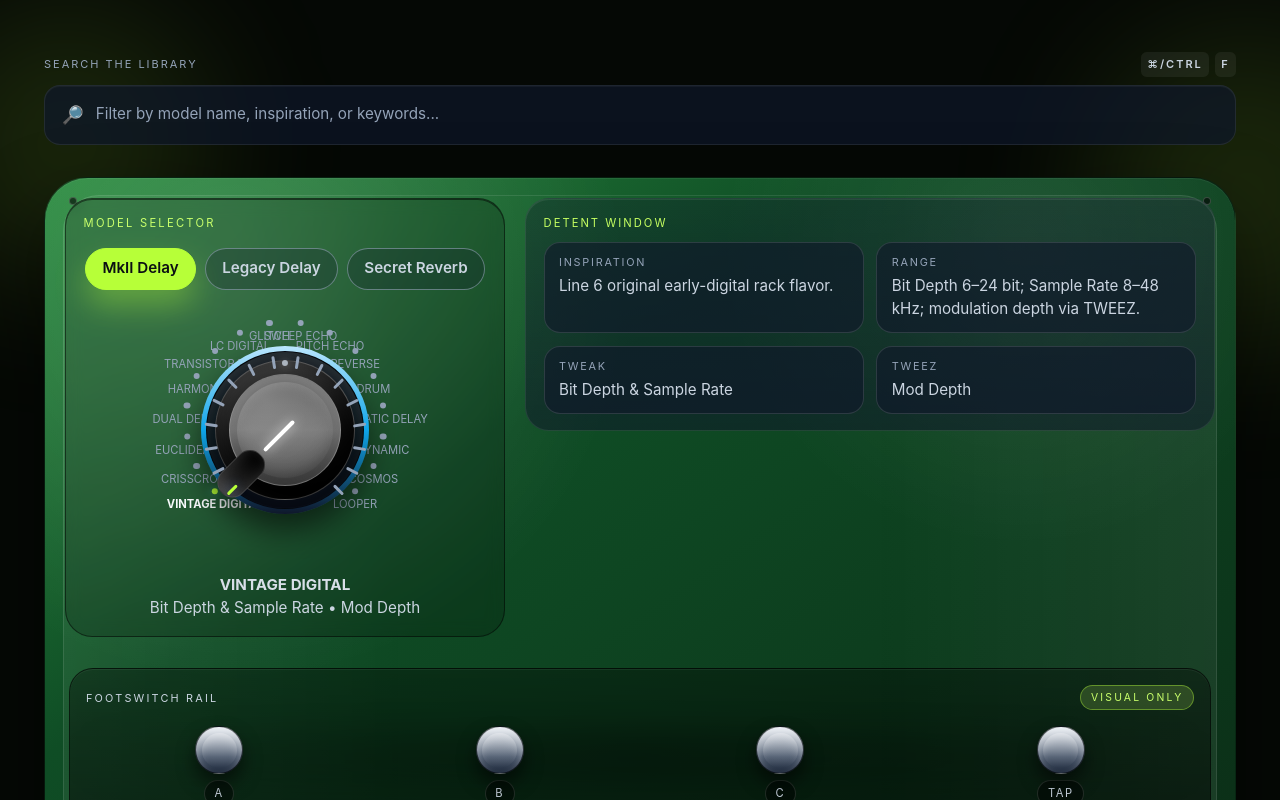
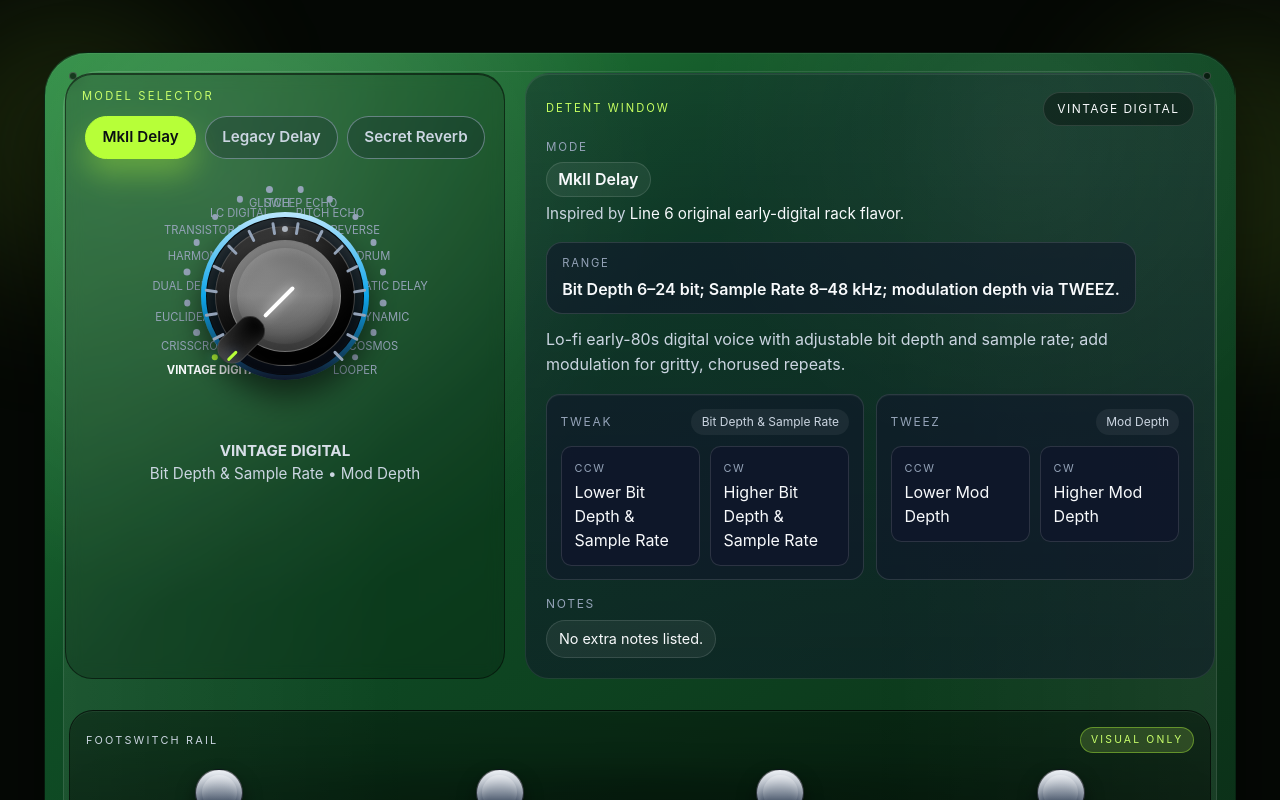
Before and after one commit to salmanj1/MacDLmkII, a React (Vite) app: page / in a window 1280 px wide. Shown: the top 800 px of the page. Built offline with nearby package versions, Linux system fonts and the light colour scheme.

Commit message:
the search is back in the library

```diff
--- a/src/App.module.less
+++ b/src/App.module.less
@@ -58,16 +58,7 @@
   gap: 2rem;
 }
 
-.utilityBar {
-  display: grid;
-  gap: 0.8rem;
-}
-
 .pedalWrap {
-  width: 100%;
-}
-
-.infoWrap {
   width: 100%;
 }
 
--- a/src/App.tsx
+++ b/src/App.tsx
@@ -1,16 +1,14 @@
 import { useEffect, useMemo, useState, useCallback } from 'react';
 import Pedal from './components/organisms/Pedal/Pedal';
 import LibraryPanel from './components/organisms/LibraryPanel/LibraryPanel';
-import EffectInfo from './components/organisms/EffectInfo/EffectInfo';
 import useEffectLibrary from './hooks/useEffectLibrary';
 import useKeyboardShortcuts from './hooks/useKeyboardShortcuts';
 import { buildQaStats } from './utils/effectQa';
 import styles from './App.module.less';
 import ErrorBoundary from './components/organisms/ErrorBoundary/ErrorBoundary';
-import SearchBox from './components/molecules/SearchBox/SearchBox';
 
 // Top-level page wiring: orchestrates data hooks, keyboard shortcuts, and composes the atomic
-// UI blocks (pedal, detail pane, library panel) so layout remains predictable.
+// UI blocks (pedal and library panel) so layout remains predictable.
 const App = () => {
   const [searchInput, setSearchInput] = useState<HTMLInputElement | null>(null);
   const [showQa, setShowQa] = useState(false);
@@ -66,14 +64,6 @@
         <main className={styles.main}>
           {loadingError && <p className={styles.error}>{loadingError}</p>}
 
-          <section className={styles.utilityBar}>
-            <SearchBox
-              value={searchTerm}
-              onChange={setSearchTerm}
-              onFocusedShortcut={setSearchInput}
-            />
-          </section>
-
           <section className={styles.pedalWrap}>
             <Pedal
               mode={mode}
@@ -82,10 +72,6 @@
               onModeChange={setMode}
               onDetentChange={handleDetentChange}
             />
-          </section>
-
-          <section className={styles.infoWrap}>
-            <EffectInfo effect={currentEffect} loading={isLoading} />
           </section>
 
           <section className={styles.librarySection}>
@@ -127,6 +113,9 @@
                   filteredEffects={filteredEffects}
                   mode={mode}
                   currentDetent={currentDetent}
+                  searchTerm={searchTerm}
+                  onSearchChange={setSearchTerm}
+                  onSearchInputRef={setSearchInput}
                   onSelectEffect={jumpToEffect}
                   qaStats={qaStats}
                   showQa={showQa}
--- a/src/components/molecules/DetentWindow/DetentWindow.module.less
+++ b/src/components/molecules/DetentWindow/DetentWindow.module.less
@@ -4,7 +4,7 @@
   border-radius: 1.5rem;
   border: 1px solid @borderSofter;
   background: linear-gradient(180deg, fade(@panel, 35%), fade(@panel, 55%));
-  padding: 1rem 1.1rem;
+  padding: 1.1rem 1.25rem 1.25rem;
   color: @textSecondary;
   box-shadow: inset 0 1px 0 fade(@textPrimary, 8%);
 }
@@ -18,6 +18,23 @@
   letter-spacing: 0.18em;
   text-transform: uppercase;
   color: lighten(@glow, 8%);
+}
+
+.modelBadge {
+  border-radius: 9999px;
+  padding: 0.45rem 0.85rem;
+  border: 1px solid @borderSoft;
+  background: fade(#000, 35%);
+  font-size: 0.75rem;
+  letter-spacing: 0.12em;
+  text-transform: uppercase;
+  color: @textPrimary;
+}
+
+.emptyCopy {
+  margin: 0.5rem 0 0;
+  color: @textMuted;
+  font-size: 0.95rem;
 }
 
 .grid {
@@ -46,3 +63,166 @@
   color: @textSecondary;
   font-size: 0.95rem;
 }
+
+.metaRow {
+  margin-top: 0.8rem;
+  display: flex;
+  flex-wrap: wrap;
+  align-items: flex-start;
+  justify-content: space-between;
+  gap: 1rem;
+}
+
+.modelTitle {
+  font-size: 0.72rem;
+  letter-spacing: 0.16em;
+  text-transform: uppercase;
+  color: @textMuted;
+}
+
+.modelLine {
+  margin-top: 0.35rem;
+  display: flex;
+  flex-wrap: wrap;
+  gap: 0.4rem;
+  align-items: center;
+}
+
+.pill {
+  border-radius: 9999px;
+  padding: 0.3rem 0.7rem;
+  border: 1px solid @borderSoft;
+  background: fade(@textPrimary, 6%);
+  color: @textPrimary;
+  font-weight: 600;
+}
+
+.inspiration {
+  margin-top: 0.35rem;
+  color: @textSecondary;
+  font-size: 0.95rem;
+}
+
+.inspirationHighlight {
+  color: @textPrimary;
+}
+
+.rangeCard {
+  border-radius: 1rem;
+  border: 1px solid @borderSoft;
+  background: @panelGlass;
+  padding: 0.75rem 0.95rem;
+  min-width: 220px;
+  color: @textSecondary;
+}
+
+.rangeLabel {
+  font-size: 0.7rem;
+  letter-spacing: 0.16em;
+  text-transform: uppercase;
+  color: @textMuted;
+}
+
+.rangeValue {
+  margin-top: 0.35rem;
+  color: @textPrimary;
+  font-weight: 600;
+}
+
+.description {
+  margin-top: 0.8rem;
+  line-height: 1.6;
+  color: @textSecondary;
+}
+
+.controlsGrid {
+  margin-top: 1rem;
+  display: grid;
+  grid-template-columns: repeat(auto-fit, minmax(240px, 1fr));
+  gap: 0.75rem;
+}
+
+.controlCard {
+  border-radius: 0.85rem;
+  border: 1px solid @borderSoft;
+  background: @panelGlass;
+  padding: 0.85rem;
+  box-shadow: inset 0 1px 0 fade(@textPrimary, 4%);
+}
+
+.controlHeader {
+  display: flex;
+  align-items: center;
+  justify-content: space-between;
+  gap: 0.5rem;
+}
+
+.controlTitle {
+  font-size: 0.75rem;
+  text-transform: uppercase;
+  letter-spacing: 0.14em;
+  color: @textMuted;
+}
+
+.controlLabel {
+  background: fade(@textPrimary, 6%);
+  color: @textSecondary;
+  padding: 0.25rem 0.65rem;
+  border-radius: 9999px;
+  font-size: 0.75rem;
+}
+
+.behaviorGrid {
+  margin-top: 0.7rem;
+  display: grid;
+  grid-template-columns: repeat(2, minmax(0, 1fr));
+  gap: 0.6rem;
+}
+
+.behaviorCell {
+  border-radius: 0.65rem;
+  border: 1px solid @borderSoft;
+  background: fade(@panel, 82%);
+  padding: 0.8rem;
+  color: @textSecondary;
+}
+
+.behaviorValue {
+  color: @textPrimary;
+}
+
+.behaviorLabel {
+  font-size: 0.68rem;
+  letter-spacing: 0.14em;
+  text-transform: uppercase;
+  color: @textMuted;
+  margin-bottom: 0.25rem;
+  display: block;
+}
+
+.notesSection {
+  margin-top: 0.9rem;
+}
+
+.notesTitle {
+  font-size: 0.75rem;
+  letter-spacing: 0.14em;
+  text-transform: uppercase;
+  color: @textMuted;
+}
+
+.notesList {
+  margin-top: 0.45rem;
+  display: flex;
+  flex-wrap: wrap;
+  gap: 0.45rem;
+}
+
+.notePill {
+  border-radius: 9999px;
+  border: 1px solid @borderSoft;
+  background: fade(@textPrimary, 6%);
+  padding: 0.45rem 0.75rem;
+  color: @textPrimary;
+  font-size: 0.9rem;
+}
--- a/src/components/molecules/DetentWindow/DetentWindow.tsx
+++ b/src/components/molecules/DetentWindow/DetentWindow.tsx
@@ -1,4 +1,5 @@
 import type { EffectInfo } from '../../../data/commonParams';
+import { notSpecified } from '../../../data/commonParams';
 import styles from './DetentWindow.module.less';
 
 type DetentWindowProps = {
@@ -6,32 +7,103 @@
 };
 
 /**
- * Compact summary strip that mirrors the DL4 detent window: shows the active model,
- * inspiration, range, and both knob labels so the user can scan quickly without
- * opening the full detail pane.
+ * Detailed detent strip that now carries the full effect readout so we keep the
+ * information anchored to the pedal.
  */
 const DetentWindow = ({ effect }: DetentWindowProps) => {
+  if (!effect) {
+    return (
+      <div className={styles.window} aria-live="polite" role="status">
+        <div className={styles.header}>
+          <span>Detent Window</span>
+          <span className={styles.modelBadge}>No model selected</span>
+        </div>
+        <p className={styles.emptyCopy}>
+          Spin the selector or click a card to pull a model into view.
+        </p>
+      </div>
+    );
+  }
+
+  const description =
+    effect.description === notSpecified
+      ? 'No description provided in the manual yet.'
+      : effect.description;
+  const inspiration =
+    effect.inspiration === notSpecified
+      ? 'Inspiration not listed'
+      : effect.inspiration;
+  const rangeNote =
+    effect.rangeNote === notSpecified
+      ? 'Range not listed in the manual'
+      : effect.rangeNote;
+  const notes = effect.notes.filter((note) => note !== notSpecified);
+
   return (
     <div className={styles.window} aria-live="polite">
       <div className={styles.header}>
         <span>Detent Window</span>
+        <span className={styles.modelBadge}>{effect.model}</span>
       </div>
-      <div className={styles.grid}>
-        <div className={styles.cell}>
-          <div className={styles.label}>Inspiration</div>
-          <div className={styles.value}>{effect?.inspiration ?? '–'}</div>
+      <div className={styles.metaRow}>
+        <div>
+          <div className={styles.modelTitle}>Mode</div>
+          <div className={styles.modelLine}>
+            <span className={styles.pill}>{effect.mode}</span>
+          </div>
+          <div className={styles.inspiration}>
+            Inspired by{' '}
+            <span className={styles.inspirationHighlight}>{inspiration}</span>
+          </div>
         </div>
-        <div className={styles.cell}>
-          <div className={styles.label}>Range</div>
-          <div className={styles.value}>{effect?.rangeNote ?? '–'}</div>
+        <div className={styles.rangeCard}>
+          <div className={styles.rangeLabel}>Range</div>
+          <div className={styles.rangeValue}>{rangeNote}</div>
         </div>
-        <div className={styles.cell}>
-          <div className={styles.label}>Tweak</div>
-          <div className={styles.value}>{effect?.tweak.label ?? '–'}</div>
-        </div>
-        <div className={styles.cell}>
-          <div className={styles.label}>Tweez</div>
-          <div className={styles.value}>{effect?.tweez.label ?? '–'}</div>
+      </div>
+
+      <p className={styles.description}>{description}</p>
+
+      <div className={styles.controlsGrid}>
+        {[
+          { title: 'Tweak', data: effect.tweak },
+          { title: 'Tweez', data: effect.tweez }
+        ].map((entry) => (
+          <div key={entry.title} className={styles.controlCard}>
+            <div className={styles.controlHeader}>
+              <div className={styles.controlTitle}>{entry.title}</div>
+              <div className={styles.controlLabel}>{entry.data.label}</div>
+            </div>
+            <div className={styles.behaviorGrid}>
+              <div className={styles.behaviorCell}>
+                <span className={styles.behaviorLabel}>CCW</span>
+                <div className={styles.behaviorValue}>
+                  {entry.data.behaviorCCW}
+                </div>
+              </div>
+              <div className={styles.behaviorCell}>
+                <span className={styles.behaviorLabel}>CW</span>
+                <div className={styles.behaviorValue}>
+                  {entry.data.behaviorCW}
+                </div>
+              </div>
+            </div>
+          </div>
+        ))}
+      </div>
+
+      <div className={styles.notesSection}>
+        <div className={styles.notesTitle}>Notes</div>
+        <div className={styles.notesList}>
+          {notes.length ? (
+            notes.map((note) => (
+              <span key={note} className={styles.notePill}>
+                {note}
+              </span>
+            ))
+          ) : (
+            <span className={styles.notePill}>No extra notes listed.</span>
+          )}
         </div>
       </div>
     </div>
--- a/src/components/organisms/LibraryPanel/LibraryPanel.module.less
+++ b/src/components/organisms/LibraryPanel/LibraryPanel.module.less
@@ -8,6 +8,10 @@
   box-shadow: @shadowPanel;
   backdrop-filter: blur(12px);
   color: @textSecondary;
+}
+
+.searchWrap {
+  margin-bottom: 0.8rem;
 }
 
 .qaCard {
--- a/src/components/organisms/Pedal/Pedal.module.less
+++ b/src/components/organisms/Pedal/Pedal.module.less
@@ -82,7 +82,7 @@
   border-radius: 1.7rem;
   border: 1px solid @borderDark;
   background: fade(#000, 18%);
-  padding: 1rem 1.1rem;
+  padding: 0.85rem 1rem;
   box-shadow: inset 0 1px 0 fade(#000, 50%);
   backdrop-filter: blur(8px);
 }
@@ -111,9 +111,9 @@
 }
 
 .selectorStack {
-  margin-top: 1rem;
+  margin-top: 0.75rem;
   display: grid;
-  gap: 0.75rem;
+  gap: 0.6rem;
 }
 
 .detentStack {
```
Also changed, not shown: src/components/organisms/LibraryPanel/LibraryPanel.tsx (+15 -0 lines).
